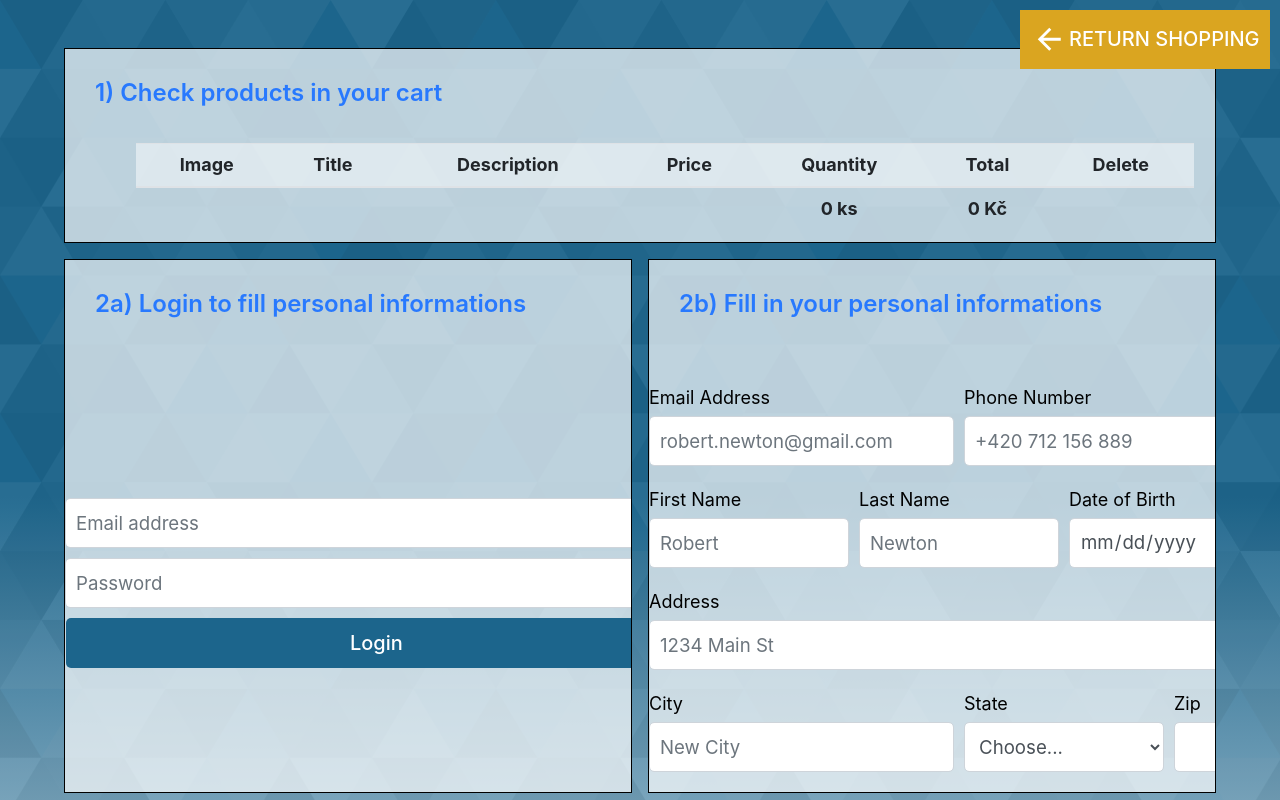
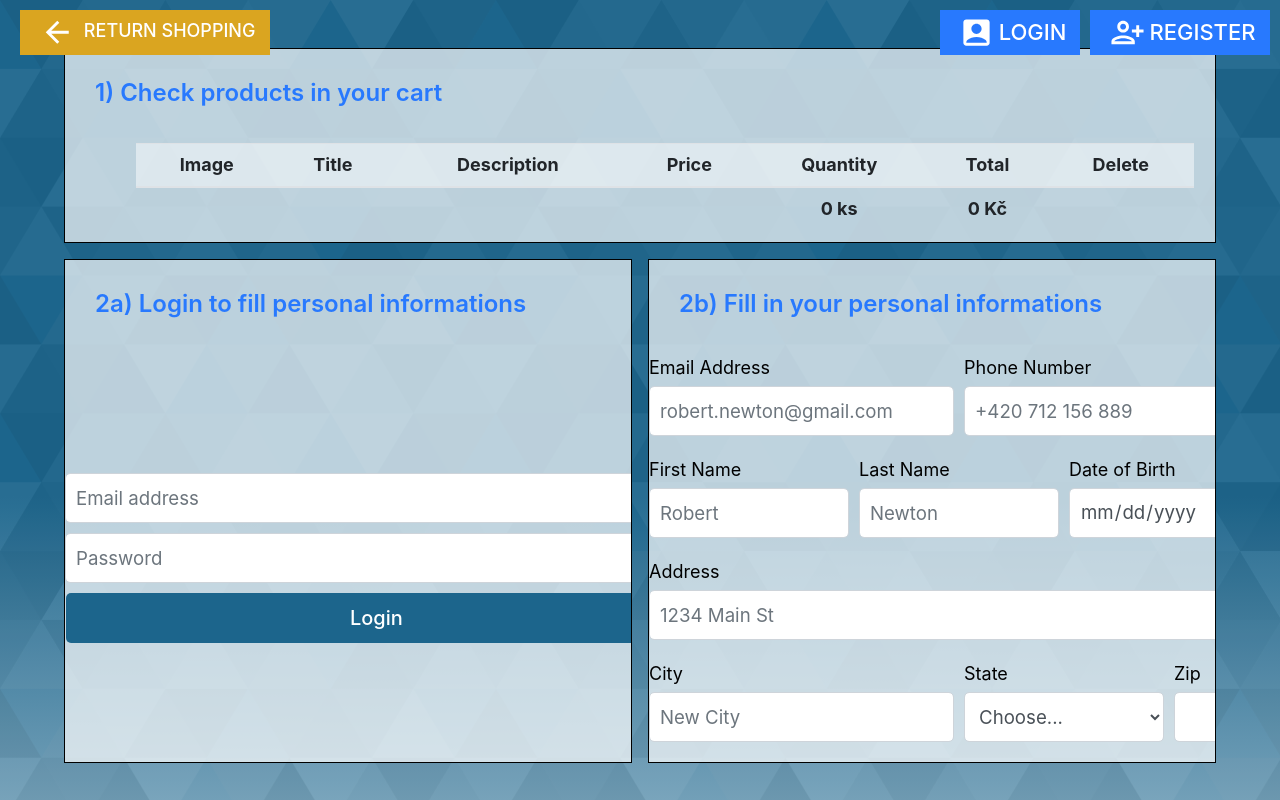
Before and after one commit to Svancik/manga-reader-FE, a React (Create React App) app: page /checkout in a window 1280 px wide. Built offline with nearby package versions, Linux system fonts and the light colour scheme.

Commit message:
re-positioning components

```diff
--- a/src/App.css
+++ b/src/App.css
@@ -1,7 +1,6 @@
 html {
   height: 100%;
-  overflow-y: scroll;
-
+  overflow-y: visible;
 }
 
 body{
--- a/src/components/cartTable/CartTable.jsx
+++ b/src/components/cartTable/CartTable.jsx
@@ -39,10 +39,7 @@ export const CartTable = () => {
     <div className="cartTable transparent-box">
       <h3> 1) Check products in your cart</h3>
       <Link to="/" className="linkBack">
-        <button className="returnShopping">
-          <ArrowBackIcon sx={{ width: "15%", height: "15%", margin: "2px" }} />{" "}
-          RETURN SHOPPING
-        </button>
+
       </Link>{" "}
       <table class="table">
         <thead>
--- a/src/components/cartTable/cartTable.css
+++ b/src/components/cartTable/cartTable.css
@@ -9,11 +9,11 @@
 
 .cartTable{
     height: max-content;
-    max-height: 55vh;
-   overflow-y: auto;
+    max-height: 45vh;
+   overflow-y: visible;
    width: 90vw;
    margin: auto;
-   margin-top: 4vh;
+   margin-top: 5vh;
    height: max-content;
    background-color: rgba(255, 255, 255, 0.701);
    color: black;
@@ -33,7 +33,7 @@
 .cartTable .table{
     width: 92%;
     margin: auto;
-    overflow-y: auto;
+
 }
 
 .cartTable .table tr{
@@ -93,10 +93,3 @@ width: max-content;
     font-size: 18px;
     padding-bottom: 20px;
 }
-
-.returnShopping{
-    position: absolute;
-    top: 10px;
-    right: 10px;
-    background-color: goldenrod;
-}
--- a/src/components/contactInfo/ContactInfo.jsx
+++ b/src/components/contactInfo/ContactInfo.jsx
@@ -6,7 +6,7 @@ import RegisterForm from "./../registerForm/RegisterForm";
 export const ContactInfo = () => {
   return (
     <div className="contactInfo">
-      <div className="left">
+      <div className="contact-left">
         <h3>2a) Login to fill personal informations</h3>{" "}
         <form action="">
           {" "}
@@ -23,7 +23,7 @@ export const ContactInfo = () => {
           <button className="registerFormNext">Login</button>
         </form>
       </div>
-      <div className="right">
+      <div className="contact-right">
         <h3> 2b) Fill in your personal informations</h3>
         <form>
           <div className="form-row">
--- a/src/components/contactInfo/contactInfo.css
+++ b/src/components/contactInfo/contactInfo.css
@@ -1,7 +1,8 @@
 .contactInfo{
-    height: max-content;
-   overflow-y: auto;
+
+
    width: 90vw;
+
    margin: auto;
    margin-top: 2vh;
    height: max-content;
@@ -11,7 +12,7 @@
    gap: 2vh;
 }
 
-.left{
+.contact-left{
     flex: 1;
     display: flex;
     flex-direction: column;
@@ -20,7 +21,7 @@
     border: 1px solid black;
 }
 
-.right{
+.contact-right{
     flex: 1;
     background-color: rgba(255, 255, 255, 0.701);
     border: 1px solid black;
--- a/src/components/sideMenu/sideMenu.css
+++ b/src/components/sideMenu/sideMenu.css
@@ -8,15 +8,15 @@ color: black;
 } */
 
 .sideMenuWrapper{
-    width: 100%;
+    width: 384px;
     display: flex;
     height: max-content;
     flex-direction: column;
     border-bottom: 1px solid black;
     border-left: 1px solid black;
     background-color: rgba(255, 255, 255, 0.852);
-    position: sticky;
-    top: 0;
+    position: fixed;
+    top: 11vh;
     z-index: 1;
 }
 
--- a/src/components/topbar/topbar.css
+++ b/src/components/topbar/topbar.css
@@ -2,8 +2,11 @@
     background-color: rgba(255, 255, 255, 0.852);
     height: 11vh;
     display: flex;
-    width: 100%;
+    width: 90vw;
     justify-content: space-between;
+    position: fixed;
+    top: 0;
+    z-index: 999;
 }
 .topbarWrapper-hidden{
     background-color: transparent;
--- a/src/pages/Checkout/Checkout.jsx
+++ b/src/pages/Checkout/Checkout.jsx
@@ -5,13 +5,34 @@ import { Link } from "react-router-dom";
 import ArrowBackIcon from "@mui/icons-material/ArrowBack";
 import KeyboardDoubleArrowDownIcon from "@mui/icons-material/KeyboardDoubleArrowDown";
 import { ContactInfo } from "../../components/contactInfo/ContactInfo";
-
+import AccountBoxIcon from "@mui/icons-material/AccountBox";
+import PersonAddAltIcon from "@mui/icons-material/PersonAddAlt";
 //TODO: Vedle return shoping zahrnout tlačítko LOGIN a REGISTER
 
 export const Checkout = () => {
   return (
     <>
       <div className="checkoutWrapper">
+        <button className="returnShopping">
+          <Link className="link" to="/">
+            <ArrowBackIcon
+              sx={{ width: "15%", height: "150%", margin: "5px" }}
+            />{" "}
+            RETURN SHOPPING
+          </Link>
+        </button>
+        <button className="loginUser">
+          <AccountBoxIcon
+            sx={{ width: "35%", height: "180%", margin: "5px" }}
+          />{" "}
+          LOGIN
+        </button>
+        <button className="registerUser">
+          <PersonAddAltIcon
+            sx={{ width: "25%", height: "180%", margin: "5px" }}
+          />
+          REGISTER
+        </button>
         <CartTable />
         <ContactInfo />
       </div>
--- a/src/pages/Checkout/checkout.css
+++ b/src/pages/Checkout/checkout.css
@@ -1,11 +1,12 @@
 html{scroll-behavior:smooth}
 
 .checkoutWrapper{
+
     width: 100vw;
     display: flex;
     flex-direction:  column;
     margin: auto;
-    margin-top: 2vh;
+    margin-top: 1vh;
 }
 .checkoutWrapper h3{
     padding: 30px;
@@ -30,3 +31,33 @@ html{scroll-behavior:smooth}
        justify-content: center;
     align-items: center;
 }
+
+.returnShopping{
+    position: fixed;
+    top: 10px;
+    left: 20px;
+    background-color: goldenrod;
+    z-index: 999;
+    height: 45px;
+}
+
+.loginUser{
+    width: 140px;
+    height: 45px;
+    position: fixed;
+    right: 200px;
+    top: 10px;
+    padding: 10px 20px;
+    font-size: 22px;
+}
+
+.registerUser{
+    width: 180px;
+    height: 45px;
+    position: fixed;
+    right: 10px;
+    top: 10px;
+    padding: 10px 20px;
+    font-size: 22px;
+
+}
--- a/src/pages/Home/home.css
+++ b/src/pages/Home/home.css
@@ -8,6 +8,7 @@ body{
 .hero{
     display: flex;
     height: max-content;
+    margin-top: 11vh;
     margin-bottom: 200px;
 }
 
--- a/src/pages/Product/Product.jsx
+++ b/src/pages/Product/Product.jsx
@@ -29,7 +29,6 @@ export default function Product() {
 
   return (
     <>
-      <Topbar />
       <div className="product">
         <>
           <div className="left">
```
